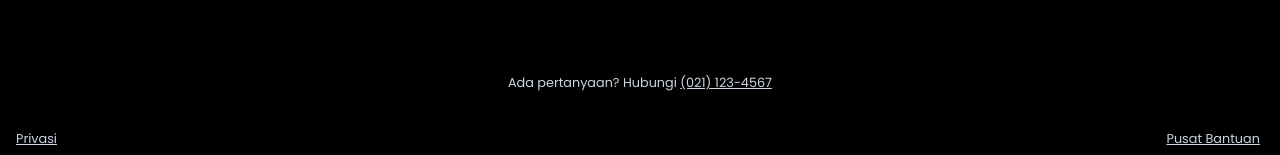
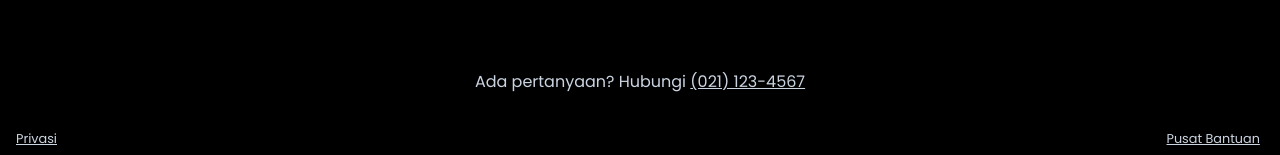
Before and after one commit to dediindrawan/landing-page, a website: page index.html in a window 1280 px wide. Shown: the part 4299-4454 px from the top of the page. Drawn offline with Linux system fonts and the light colour scheme.

Commit message:
first commit

```diff
--- a/index.html
+++ b/index.html
@@ -89,7 +89,7 @@
 
         <footer class="pt-20 px-4 text-slate-300">
             <div class="text-center">
-                <small>Ada pertanyaan? Hubungi <a href="#" class="underline">(021) 123-4567</a></small>
+                <p>Ada pertanyaan? Hubungi <a href="#" class="underline">(021) 123-4567</a></p>
             </div>
             <div class="my-8 flex justify-between gap-4">
                 <ul class="underline">
```
